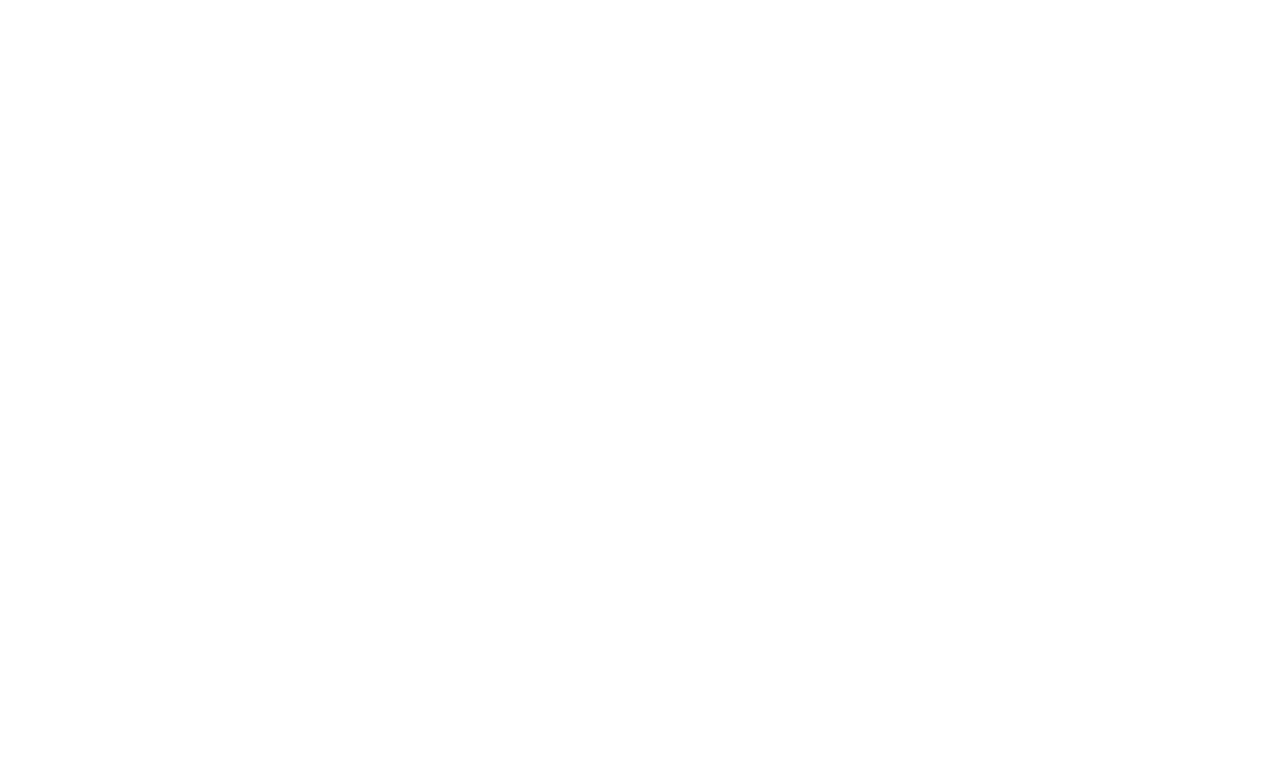
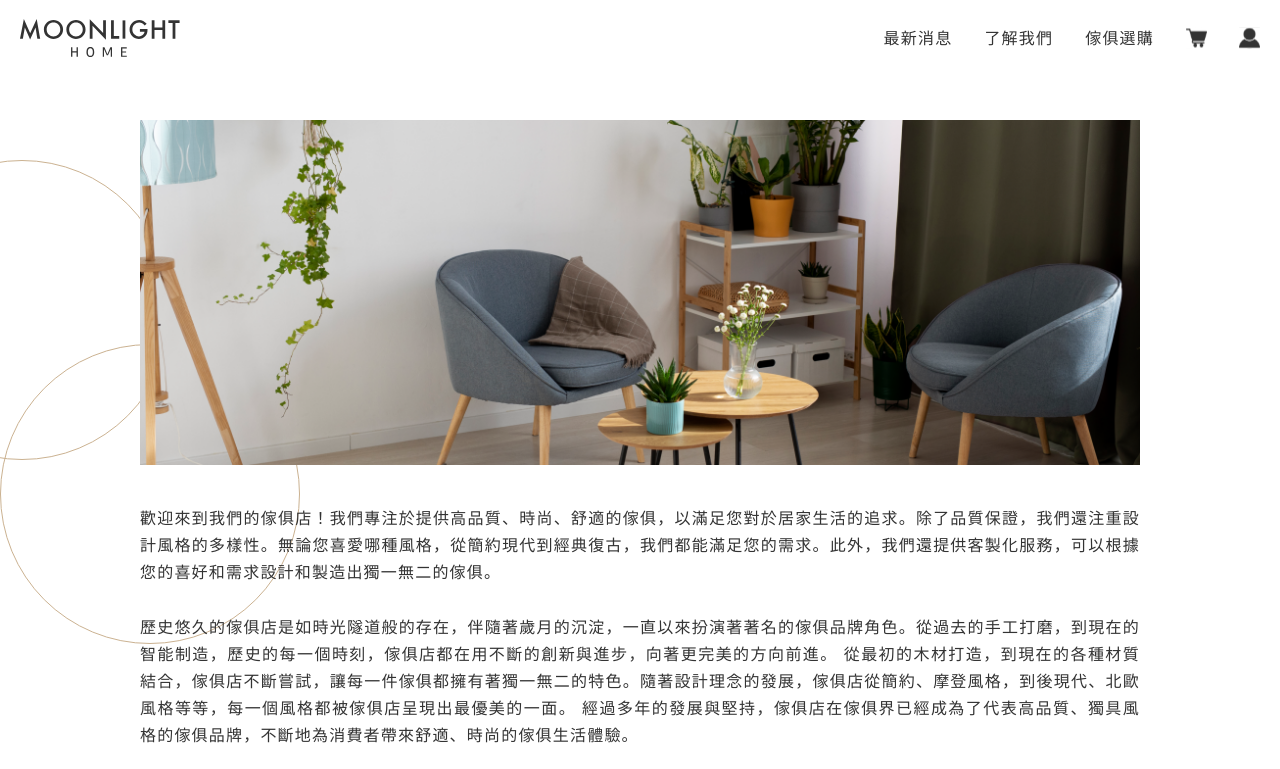
Before and after one commit to RitaHuang9/Home-furniture, a Vue app: page /#/user/about in a window 1280 px wide. Before the commit this address had no page. Shown: the top 769 px of the page. Built offline with nearby package versions, Linux system fonts and the light colour scheme; what @vee-validate/i18n, vue-infinite-scroll would draw is missing.

Commit message:
新增首頁、了解我們、調整產品頁

```diff
--- /dev/null
+++ b/src/assets/style/_about.scss
@@ -0,0 +1,73 @@
+.about {
+    max-width: 1040px;
+    &::before {
+        content: "";
+        width: 300px;
+        height: 300px;
+        position: absolute;
+        top: 20%;
+        left: -10%;
+        z-index: -1;
+        border-radius: 100%;
+        border: 1px solid $secondary;
+    }
+    &::after {
+        content: "";
+        width: 300px;
+        height: 300px;
+        position: absolute;
+        top: 43%;
+        left: 0%;
+        z-index: -1;
+        border-radius: 100%;
+        border: 1px solid $secondary;
+    }
+    &-banner {
+        width: 100%;
+        margin-top: 40px;
+    }
+    &-content {
+        position: relative;
+        margin-top: 40px;
+        line-height: 1.7;
+        text-align: justify;
+        &::before {
+            content: "ABOUT";
+            font-size: 100px;
+            position: absolute;
+            right: 0;
+            bottom: -60%;
+            color: $secondary;
+            opacity: 0.5;
+            font-family: "Gilda Display";
+        }
+    }
+}
+
+
+@include mobile_lg{
+    .about {
+        &::before {
+            content: "";
+            width: 150px;
+            height: 150px;
+            top: 23%;
+            left: -10%;
+        }
+        &::after {
+            content: "";
+            width: 150px;
+            height: 150px;
+            top: 37%;
+            left: -22%;
+        }
+        &-content {
+            &::before {
+                content: "ABOUT";
+                font-size: 80px;
+                right: 0;
+                bottom: -20%;
+            }
+        }
+    }
+}
--- a/src/assets/style/all.scss
+++ b/src/assets/style/all.scss
@@ -12,3 +12,4 @@
 @import './layout.scss';
 @import './index.scss';
 @import './product.scss';
+@import './about.scss';
--- a/src/components/UserSubMenu.vue
+++ b/src/components/UserSubMenu.vue
@@ -21,7 +21,7 @@
       <RouterLink class="subMenu-box-link" to="/">最新消息</RouterLink>
       <RouterLink class="subMenu-box-link"
         :to="{
-          name: 'login'
+          name: 'about'
         }"
         >了解我們</RouterLink
       >
--- a/src/router/index.js
+++ b/src/router/index.js
@@ -78,6 +78,11 @@
           component: () => import("../views/User/FinishOrder.vue"),
           props: true,
         },
+        {
+          path: "about",
+          name: "about",
+          component: () => import("../views/User/About.vue"),
+        },
 
       ]
     },
--- a/src/views/User.vue
+++ b/src/views/User.vue
@@ -3,7 +3,7 @@
   <div @scroll="onScroll">
     <header class="header-user" ref="indexBanner">
       <div class="header-user-top">
-        <div class="header-user-box" :class="{ 'black': currPath !== '/user/index','black' : isSticky }">
+        <div class="header-user-box" :class="{ 'black': currPath !== '/user/index'}">
           <RouterLink
             :to="{
               name: 'index'
@@ -21,7 +21,7 @@
             >
             <RouterLink
               :to="{
-                name: 'index'
+                name: 'about'
               }"
               >了解我們</RouterLink
             >
@@ -88,7 +88,7 @@
           <RouterLink
             class="footer-link"
             :to="{
-              name: 'index'
+              name: 'about'
             }"
             >了解我們</RouterLink
           >
@@ -132,8 +132,8 @@
       showSubMenu: false,
       currPath: '/',
       // bannerPosition:false,
-      isSticky: false,
-      targetPosition: 650 // 滾動到這個位置時 header 變成 sticky
+      // isSticky: false,
+      // targetPosition: 650 // 滾動到這個位置時 header 變成 sticky
     }
   },
   components: {
@@ -144,18 +144,19 @@
     closeSubMenu() {
       this.showSubMenu = false
     },
-    handleScroll() {
-      const scrollTop = window.pageYOffset || document.documentElement.scrollTop || document.body.scrollTop || 0
-      this.isSticky = scrollTop > this.targetPosition
-    }
+    // FIX:監測滾動 「滾動超過banner時，新增class」
+    // handleScroll() {
+    //   const scrollTop = window.pageYOffset || document.documentElement.scrollTop || document.body.scrollTop || 0
+    //   this.isSticky = scrollTop > this.targetPosition
+    // }
   },
   // eslint-disable-next-line vue/no-deprecated-destroyed-lifecycle
-  beforeDestroy() {
-    window.removeEventListener('scroll', this.handleScroll)
-  },
+  // beforeDestroy() {
+  //   window.removeEventListener('scroll', this.handleScroll)
+  // },
   mounted() {
     this.currPath = this.$route.path
-    window.addEventListener('scroll', this.handleScroll)
+    // window.addEventListener('scroll', this.handleScroll)
   }
 }
 </script>
--- /dev/null
+++ b/src/views/User/About.vue
@@ -0,0 +1,19 @@
+<!-- eslint-disable vue/multi-word-component-names -->
+<template>
+  <div class="container about">
+    <div class="about-banner">
+      <img src="@/assets/images/aboutBanner.png" alt="" />
+    </div>
+    <div class="about-content">
+      <p>
+        歡迎來到我們的傢俱店！我們專注於提供高品質、時尚、舒適的傢俱，以滿足您對於居家生活的追求。除了品質保證，我們還注重設計風格的多樣性。無論您喜愛哪種風格，從簡約現代到經典復古，我們都能滿足您的需求。此外，我們還提供客製化服務，可以根據您的喜好和需求設計和製造出獨一無二的傢俱。
+      </p>
+      <br>
+      <p>
+        歷史悠久的傢俱店是如時光隧道般的存在，伴隨著歲月的沉淀，一直以來扮演著著名的傢俱品牌角色。從過去的手工打磨，到現在的智能制造，歷史的每一個時刻，傢俱店都在用不斷的創新與進步，向著更完美的方向前進。
+        從最初的木材打造，到現在的各種材質結合，傢俱店不斷嘗試，讓每一件傢俱都擁有著獨一無二的特色。隨著設計理念的發展，傢俱店從簡約、摩登風格，到後現代、北歐風格等等，每一個風格都被傢俱店呈現出最優美的一面。
+        經過多年的發展與堅持，傢俱店在傢俱界已經成為了代表高品質、獨具風格的傢俱品牌，不斷地為消費者帶來舒適、時尚的傢俱生活體驗。
+      </p>
+    </div>
+  </div>
+</template>
```
Also changed, not shown: src/assets/images/aboutBanner.png (added).
